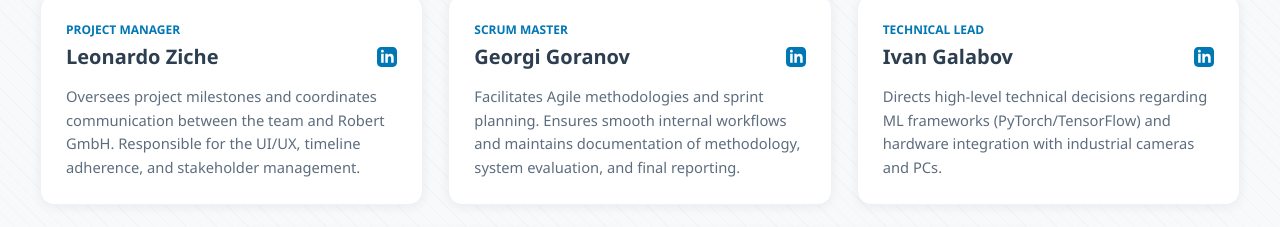
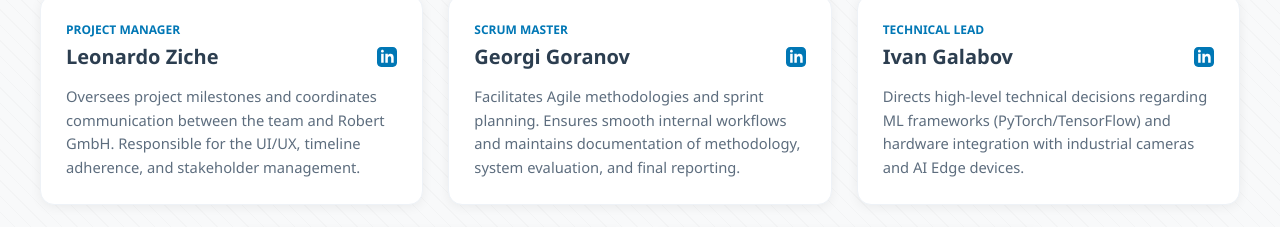
Before and after one commit to Joopark14/Joopark14.github.io, a plain HTML site: page index.html in a window 1280 px wide. Shown: the part 278-505 px from the top of the page. Drawn offline with Linux system fonts and the light colour scheme.

Commit message:
Update index.html

```diff
--- a/index.html
+++ b/index.html
@@ -190,7 +190,7 @@
                 <a href="https://www.linkedin.com/in/ivan-galabov/" target="_blank" class="member-link">
                     Ivan Galabov <svg class="li-icon" viewBox="0 0 24 24"><path d="M19 0h-14c-2.761 0-5 2.239-5 5v14c0 2.761 2.239 5 5 5h14c2.762 0 5-2.239 5-5v-14c0-2.761-2.238-5-5-5zm-11 19h-3v-11h3v11zm-1.5-12.268c-.966 0-1.75-.79-1.75-1.764s.784-1.764 1.75-1.764 1.75.79 1.75 1.764-.783 1.764-1.75 1.764zm13.5 12.268h-3v-5.604c0-3.368-4-3.113-4 0v5.604h-3v-11h3v1.765c1.396-2.586 7-2.777 7 2.476v6.759z"/></svg>
                 </a>
-                <p class="contribution-summary">Directs high-level technical decisions regarding ML frameworks (PyTorch/TensorFlow) and hardware integration with industrial cameras and PCs.</p>
+                <p class="contribution-summary">Directs high-level technical decisions regarding ML frameworks (PyTorch/TensorFlow) and hardware integration with industrial cameras and AI Edge devices.</p>
             </div>
 
             <div class="member-card">
```
